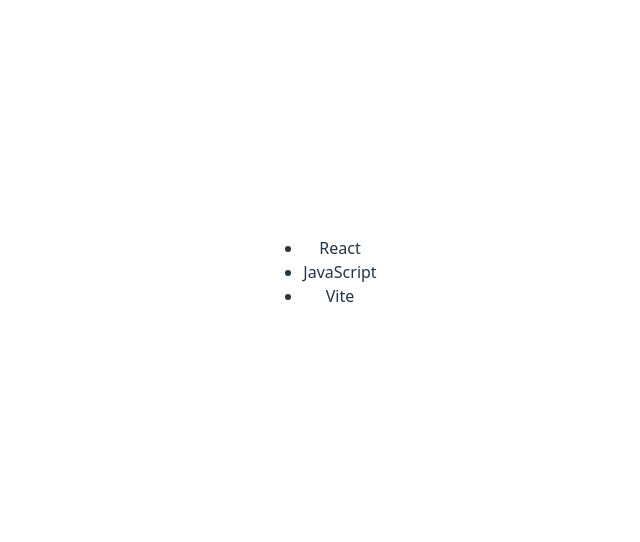
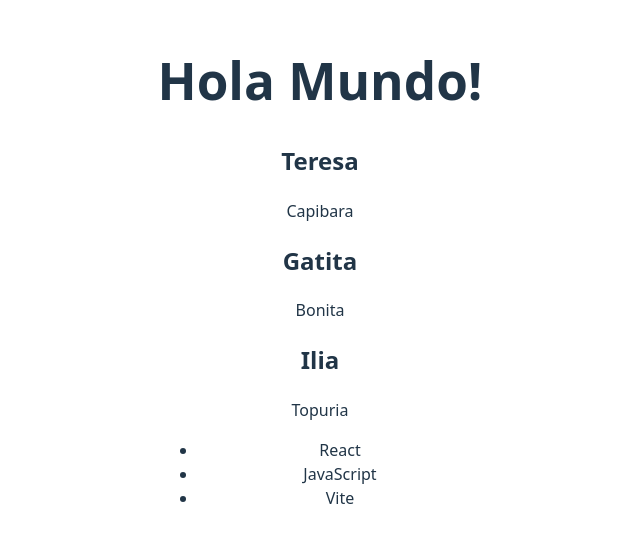
Before and after one commit to Labbbbas/curso-react, a React (Vite) app: page / in a window 1280 px wide. Shown: the part 128-670 px from the top of the page, without its empty margins (320-960 px from the left). Built offline with nearby package versions, Linux system fonts and the light colour scheme.

Commit message:
Uso de props para reutilizar componentes

```diff
--- a/src/App.jsx
+++ b/src/App.jsx
@@ -1,11 +1,30 @@
+import Card from './components/Card'
 import './App.css'
 
 function App() {
 
   const items = ['React', 'JavaScript', 'Vite']
 
+  const info = [
+    { title: 'Teresa', description: 'Capibara' },
+    { title: 'Gatita', description: 'Bonita'},
+    { title: 'Ilia', description: 'Topuria'}
+  ]
+
   return  (
     <div>
+      <h1>Hola Mundo!</h1>
+
+      {
+        info.map((item, index) => (
+          <Card
+            key={index}
+            title={item.title}
+            description={item.description}
+          />
+        ))
+      }
+
       <ul>
         {
           items.map((item, index) => (
--- /dev/null
+++ b/src/components/Card.jsx
@@ -0,0 +1,10 @@
+const Card = ({ title, description }) => {
+    return (
+        <section>
+            <h2>{title}</h2>
+            <p>{description}</p>
+        </section>
+    )
+}
+
+export default Card
```
